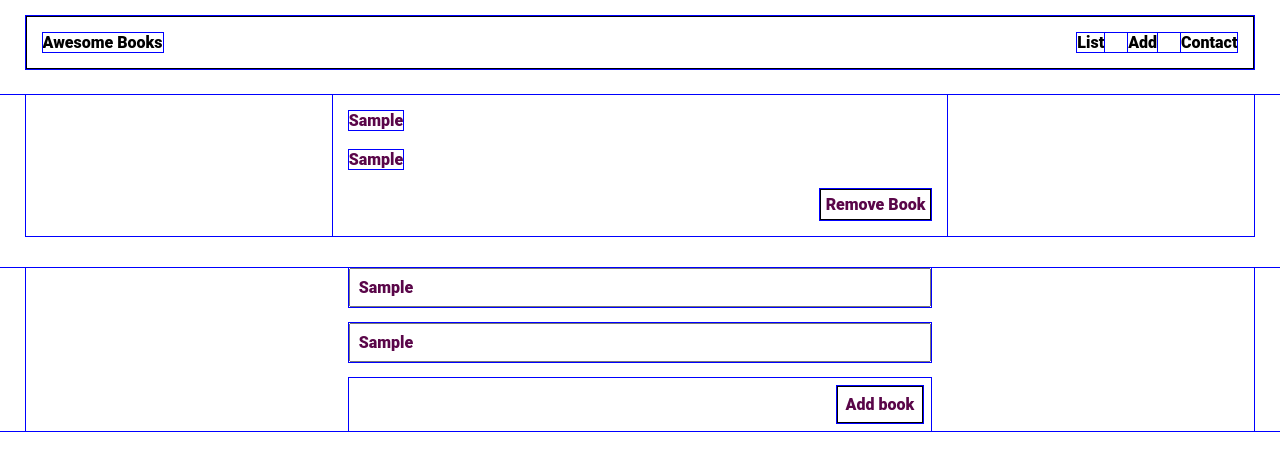
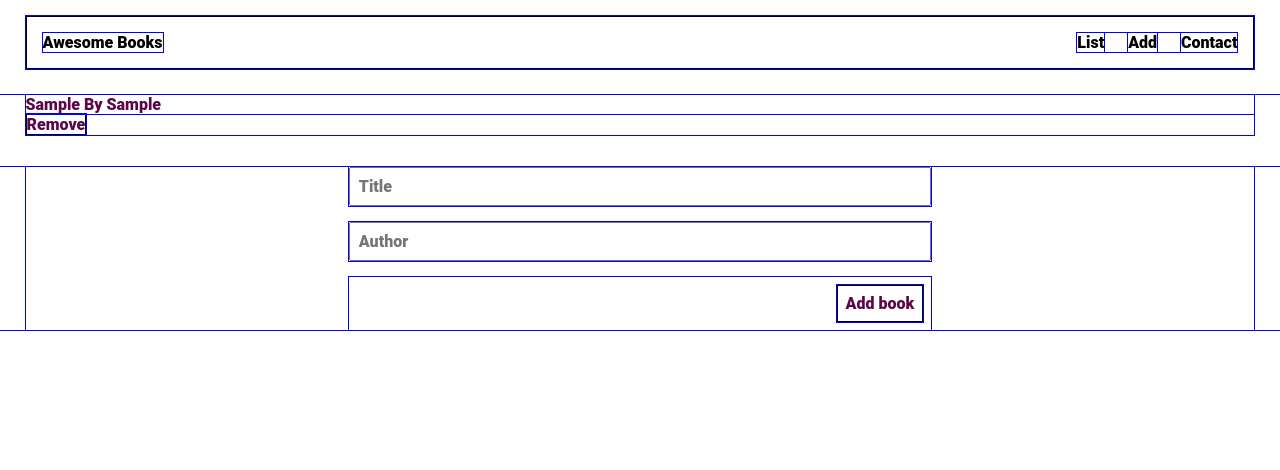
Before and after one commit to danigalindo10/awesome-books, a website: page index.html in a window 1280 px wide. Both pictures are taken after typing "Sample", "Sample" into the empty fields and a click on the button "Add book". Drawn offline with Linux system fonts and the light colour scheme.

Commit message:
Add function to add books

```diff
--- a/js/script.js
+++ b/js/script.js
@@ -1,43 +1,112 @@
 const booklist = document.getElementById('book-list');
-const addBook = document.getElementById('add-book');
 const newTitle = document.getElementById('new-title');
 const newAuthor = document.getElementById('new-author');
+const addBook = document.getElementById('add-book');
 
-addBook.addEventListener('click', function(){
-	if (newTitle.value == "" && newAuthor.value == "") {
-		alert("Enter any title and author of the book");
-	}
-     else
-          {
-            // created new html elements for title, author and remove button"
-            const div = document.createElement("div");
-            const divTitle = document.createElement("div");
-            const divAuthor = document.createElement("div");
-            const removeButton = document.createElement("button");
+if (!localStorage.getItem('bookInfo')) {
+  localStorage.setItem('bookInfo', JSON.stringify([]));
+}
+let books;
 
-            // Added the text "Remove Book" to show on the remove button
-            removeButton.innerHTML += `Remove Book `;
+function saveBooks(book) {
+  localStorage.setItem('bookInfo', JSON.stringify(book));
+}
 
-            // Added  classes to the elements
-            divTitle.classList.add("author");
-            divAuthor.classList.add("title");
-            removeButton.classList.add("remove");
-            div.classList.add("book");
+/* eslint-disable no-use-before-define */
 
-            //Add title and author to the created book container
-            divTitle.innerHTML = newTitle.value;
-            div.appendChild(divTitle);
+function displayBookData() {
+  books = JSON.parse(localStorage.getItem('bookInfo'));
+  updateUI();
+}
+displayBookData();
 
-            divAuthor.innerHTML = newAuthor.value;
-            div.appendChild(divAuthor);
+addBook.addEventListener('click', (e) => {
+  e.preventDefault();
+  if (newTitle.value && newAuthor.value) {
+    const obj = { title: newTitle.value, author: newAuthor.value };
+    books.push(obj);
+    saveBooks(books);
+    displayBookData();
+    newTitle.value = '';
+    newAuthor.value = '';
+  }
+});
 
-            //Add remove button to the created book container
-            div.appendChild(removeButton);
+function updateUI() {
+  booklist.innerHTML = '';
+  books.forEach((data, index) => {
+    const classBook = document.createElement('div');
+    classBook.classList.add('class-book');
 
-            //Add the whole book container(div) to the booklist on html
-            booklist.appendChild(div);
-          }
-})
+    const par = document.createElement('p');
+    par.textContent = `${data.title} By ${data.author}`;
+
+    const btnRemove = document.createElement('button');
+    btnRemove.textContent = 'Remove';
+
+    btnRemove.addEventListener('click', removeBook.bind(index));
+    classBook.appendChild(par);
+
+    classBook.appendChild(btnRemove);
+    booklist.appendChild(classBook);
+  });
+}
+
+function removeBook() {
+  books.splice(this, 1);
+  saveBooks(books);
+  displayBookData();
+}
+// addBook.addEventListener('click', function(){
+// 	if (newTitle.value == "" && newAuthor.value == "") {
+// 		alert("Enter any title and author of the book");
+// 	}
+//      else
+//           {
+//             // created new html elements for title, author and remove button"
+//             const div = document.createElement("div");
+//             const divTitle = document.createElement("div");
+//             const divAuthor = document.createElement("div");
+//             const removeButton = document.createElement("button");
+
+//             // Added the text "Remove Book" to show on the remove button
+//             removeButton.innerHTML += `Remove Book `;
+
+//             // Added  classes to the elements
+//             divTitle.classList.add("author");
+//             divAuthor.classList.add("title");
+//             removeButton.classList.add("remove");
+//             div.classList.add("book");
+
+//             //Add title and author to the created book container
+//             divTitle.innerHTML = newTitle.value;
+//             div.appendChild(divTitle);
+
+//             divAuthor.innerHTML = newAuthor.value;
+//             div.appendChild(divAuthor);
+
+//             //Add remove button to the created book container
+//             div.appendChild(removeButton);
+
+//             //Add the whole book container(div) to the booklist on html
+//             booklist.appendChild(div);
+//           }
+// })
+
+
+// // .................Preserving data using local storage........
+// const newbookform = document.getElementById("new-book");
+
+// // Adding listner for event handling
+// newbookform.addEventListener("input", () => {
+//   localStorage.setItem("title", `${newTitle.value}`);
+//   localStorage.setItem("author", `${newAuthor.value}`);
+// });
+
+// // get values from local storage
+// newTitle.value = localStorage.getItem("title");
+// newAuthor.value = localStorage.getItem("author");
+
 
 //removeButton.value;
 //const removeButton = document.createElement('button');
```
Also changed, not shown: index.html (+1 -0 lines).
